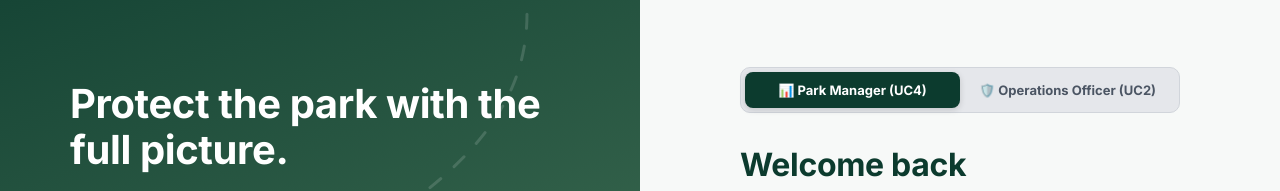
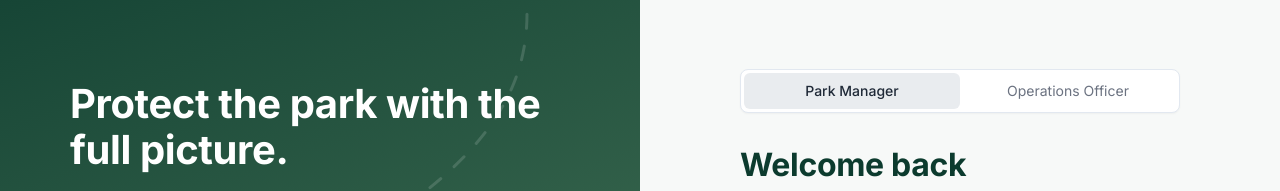
Before and after one commit to SandeepGamage/WildGuard, a React (Vite) app in the folder web/: page /login in a window 1280 px wide. Shown: the part 167-358 px from the top of the page. Built offline with nearby package versions, Linux system fonts and the light colour scheme; no server answers.

Commit message:
Style profile switcher with segmented pill design matching reference

```diff
--- a/web/src/pages/LoginPage.jsx
+++ b/web/src/pages/LoginPage.jsx
@@ -122,56 +122,63 @@ export default function LoginPage() {
           <LanguageSelect />
         </div>
         <form className="login-form" onSubmit={submit} noValidate>
-          {/* Role Switcher Tabs */}
+          {/* Role Switcher Segmented Control */}
           <div
+            role="tablist"
+            aria-label="Switch Profile"
             style={{
               display: 'flex',
-              background: '#e5e7eb',
-              padding: '4px',
-              borderRadius: '10px',
+              background: '#ffffff',
+              border: '1px solid #e2e8f0',
+              borderRadius: '8px',
+              padding: '3px',
               marginBottom: '0.75rem',
-              border: '1px solid #d1d5db',
+              boxShadow: '0 1px 2px rgba(0, 0, 0, 0.04)',
             }}
           >
             <button
               type="button"
+              role="tab"
               id="roleBtnManager"
+              aria-selected={selectedRole === 'PARK_MANAGER'}
               onClick={() => handleRoleChange('PARK_MANAGER')}
               style={{
                 flex: 1,
-                padding: '9px 12px',
-                fontSize: '13px',
-                fontWeight: '700',
-                borderRadius: '8px',
+                padding: '8px 16px',
+                fontSize: '14px',
+                fontWeight: selectedRole === 'PARK_MANAGER' ? '500' : '400',
+                borderRadius: '6px',
                 border: 'none',
                 cursor: 'pointer',
-                background: selectedRole === 'PARK_MANAGER' ? '#0c3b2e' : 'transparent',
-                color: selectedRole === 'PARK_MANAGER' ? '#ffffff' : '#4b5563',
-                boxShadow: selectedRole === 'PARK_MANAGER' ? '0 2px 6px rgba(0,0,0,0.15)' : 'none',
-                transition: 'all 0.2s ease',
+                background: selectedRole === 'PARK_MANAGER' ? '#e9ecef' : 'transparent',
+                color: selectedRole === 'PARK_MANAGER' ? '#1f2937' : '#6b7280',
+                transition: 'all 0.15s ease-in-out',
+                textAlign: 'center',
               }}
             >
-              📊 Park Manager (UC4)
+              Park Manager
             </button>
             <button
               type="button"
+              role="tab"
               id="roleBtnOperations"
+              aria-selected={selectedRole === 'OPERATIONS_OFFICER'}
               onClick={() => handleRoleChange('OPERATIONS_OFFICER')}
               style={{
                 flex: 1,
-                padding: '9px 12px',
-                fontSize: '13px',
-                fontWeight: '700',
-                borderRadius: '8px',
+                padding: '8px 16px',
+                fontSize: '14px',
+                fontWeight: selectedRole === 'OPERATIONS_OFFICER' ? '500' : '400',
+                borderRadius: '6px',
                 border: 'none',
                 cursor: 'pointer',
-                background: selectedRole === 'OPERATIONS_OFFICER' ? '#0c3b2e' : 'transparent',
-                color: selectedRole === 'OPERATIONS_OFFICER' ? '#ffffff' : '#4b5563',
-                boxShadow: selectedRole === 'OPERATIONS_OFFICER' ? '0 2px 6px rgba(0,0,0,0.15)' : 'none',
-                transition: 'all 0.2s ease',
+                background: selectedRole === 'OPERATIONS_OFFICER' ? '#e9ecef' : 'transparent',
+                color: selectedRole === 'OPERATIONS_OFFICER' ? '#1f2937' : '#6b7280',
+                transition: 'all 0.15s ease-in-out',
+                textAlign: 'center',
               }}
             >
-              🛡️ Operations Officer (UC2)
+              Operations Officer
             </button>
           </div>
 
```
